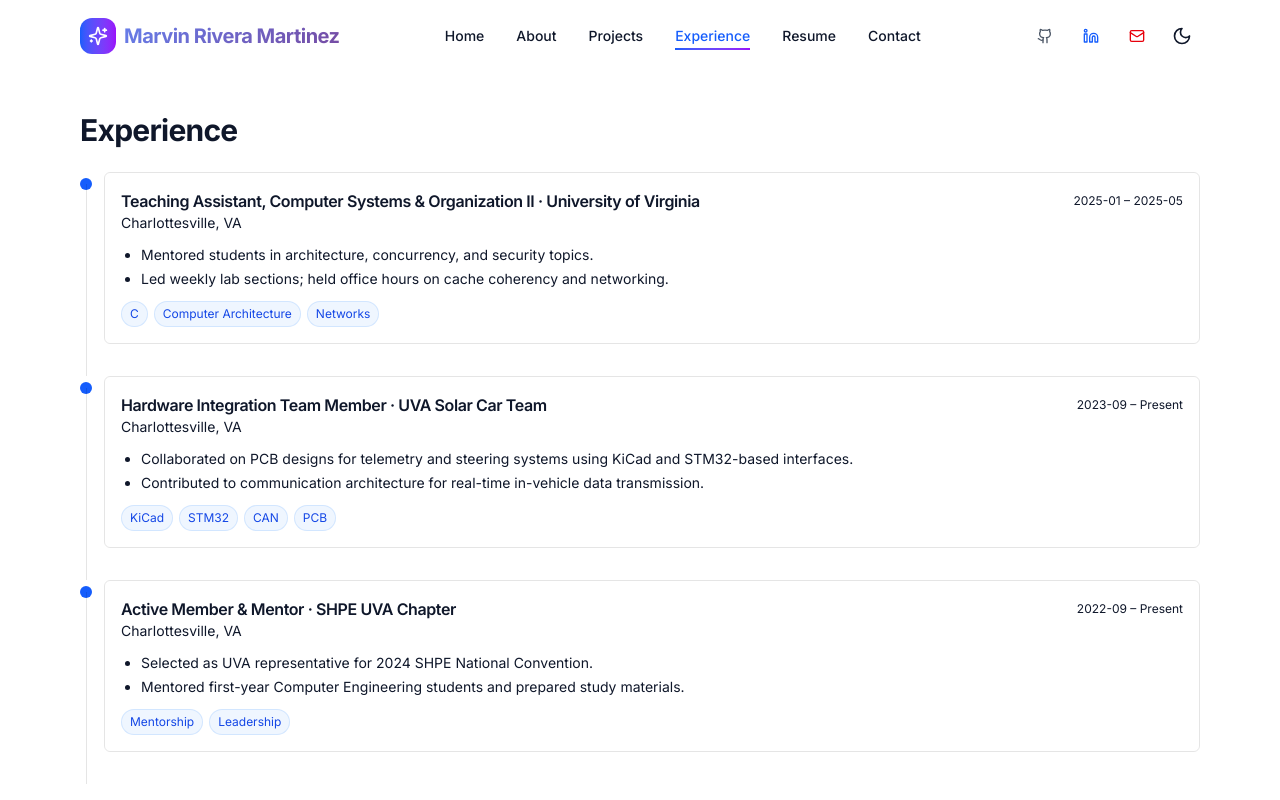
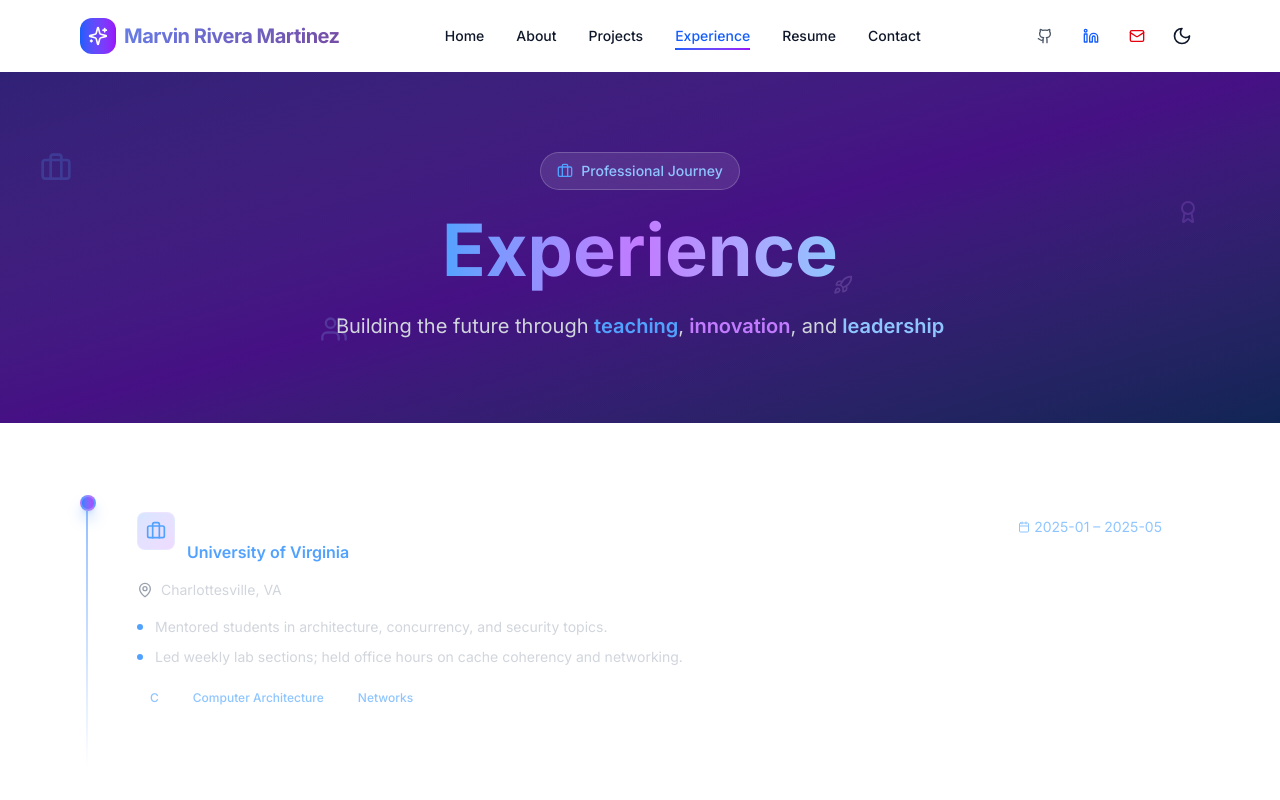
Before and after one commit to ariveram128/ariveram128.dev, a Next.js app: page /experience in a window 1280 px wide. Shown: the top 800 px of the page. Built offline with nearby package versions, Linux system fonts and the light colour scheme.

Commit message:
Improvements to Experience page

```diff
--- a/src/app/experience/page.tsx
+++ b/src/app/experience/page.tsx
@@ -1,19 +1,72 @@
 import ExperienceCard from "@/components/ExperienceCard";
 import { experiences } from "@/lib/experience";
+import { Briefcase, Award, Users, Rocket } from "lucide-react";
 
 export const metadata = {
   title: "Experience | Marvin Rivera",
-  description: "Internships, research, and roles held by Marvin Rivera.",
+  description: "Professional experience, leadership roles, and contributions by Marvin Rivera.",
 };
 
 export default function ExperiencePage() {
   return (
-    <main className="max-w-6xl mx-auto px-4 py-10">
-      <h1 className="text-2xl md:text-3xl font-bold tracking-tight">Experience</h1>
-      <section className="mt-6">
-        {experiences.map((item) => (
-          <ExperienceCard key={item.id} item={item} />
-        ))}
+    <main className="min-h-screen">
+      {/* Epic Hero Section */}
+      <section className="relative py-20 px-4 overflow-hidden">
+        {/* Animated Background */}
+        <div className="absolute inset-0 bg-gradient-to-br from-blue-950 via-purple-950 to-slate-900 animate-gradient-x"></div>
+        <div className="absolute inset-0 bg-gradient-to-tl from-blue-600/20 to-purple-600/20 animate-gradient-y"></div>
+        <div className="absolute inset-0 bg-[radial-gradient(ellipse_at_top,_var(--tw-gradient-stops))] from-blue-500/10 via-transparent to-transparent"></div>
+
+        {/* Floating Icons */}
+        <div className="absolute top-20 left-10 opacity-20">
+          <Briefcase className="h-8 w-8 text-blue-400 animate-float" />
+        </div>
+        <div className="absolute top-32 right-20 opacity-20">
+          <Award className="h-6 w-6 text-purple-400 animate-float" style={{ animationDelay: "1s" }} />
+        </div>
+        <div className="absolute bottom-20 left-1/4 opacity-20">
+          <Users className="h-7 w-7 text-blue-300 animate-float" style={{ animationDelay: "2s" }} />
+        </div>
+        <div className="absolute bottom-32 right-1/3 opacity-20">
+          <Rocket className="h-5 w-5 text-purple-300 animate-float" style={{ animationDelay: "0.5s" }} />
+        </div>
+
+        <div className="relative max-w-6xl mx-auto text-center">
+          {/* Badge */}
+          <div className="inline-flex items-center gap-2 px-4 py-2 rounded-full glass border border-white/20 backdrop-blur-md mb-6 animate-slide-in-up">
+            <Briefcase className="h-4 w-4 text-blue-400" />
+            <span className="text-sm font-medium text-blue-300">Professional Journey</span>
+          </div>
+
+          {/* Epic Title */}
+          <h1 className="text-4xl md:text-6xl lg:text-7xl font-bold mb-6 animate-slide-in-up" style={{ animationDelay: "0.2s" }}>
+            <span className="bg-gradient-to-r from-blue-400 via-purple-400 to-blue-300 bg-clip-text text-transparent">
+              Experience
+            </span>
+          </h1>
+
+          {/* Subtitle */}
+          <p className="text-xl text-gray-300 max-w-2xl mx-auto leading-relaxed animate-slide-in-up" style={{ animationDelay: "0.4s" }}>
+            Building the future through <span className="text-blue-400 font-semibold">teaching</span>,
+            <span className="text-purple-400 font-semibold"> innovation</span>, and
+            <span className="text-blue-300 font-semibold"> leadership</span>
+          </p>
+        </div>
+      </section>
+
+      {/* Experience Timeline */}
+      <section className="max-w-6xl mx-auto px-4 py-16">
+        <div className="space-y-8">
+          {experiences.map((item, index) => (
+            <div
+              key={item.id}
+              className="animate-slide-in-up"
+              style={{ animationDelay: `${index * 0.2}s` }}
+            >
+              <ExperienceCard item={item} />
+            </div>
+          ))}
+        </div>
       </section>
     </main>
   );
--- a/src/components/ExperienceCard.tsx
+++ b/src/components/ExperienceCard.tsx
@@ -1,29 +1,77 @@
 import type { Experience } from "@/types";
+import { MapPin, Calendar, Briefcase, Award, Users } from "lucide-react";
+
+const getCompanyIcon = (company: string) => {
+  if (company.toLowerCase().includes("university")) return Briefcase;
+  if (company.toLowerCase().includes("solar")) return Award;
+  if (company.toLowerCase().includes("shpe")) return Users;
+  return Briefcase;
+};
 
 export default function ExperienceCard({ item }: { item: Experience }) {
+  const IconComponent = getCompanyIcon(item.company);
+
   return (
-    <article className="relative pl-6 pb-8">
-      <div className="absolute left-0 top-1.5 h-3 w-3 rounded-full bg-blue-600" />
-      <div className="absolute left-1.5 top-3 bottom-0 w-px bg-black/10 dark:bg-white/15" />
-      <div className="rounded-md border border-black/10 dark:border-white/15 p-4">
-        <div className="flex items-center justify-between gap-4">
-          <h3 className="font-semibold tracking-tight">
-            {item.position} · {item.company}
-          </h3>
-          <span className="text-xs text-foreground/70 whitespace-nowrap">
-            {item.startDate} – {item.endDate ?? "Present"}
-          </span>
+    <article className="relative pl-8 pb-8 group">
+      {/* Timeline Dot with Glow */}
+      <div className="absolute left-0 top-2 h-4 w-4 rounded-full bg-gradient-to-r from-blue-500 to-purple-500 shadow-lg shadow-blue-500/50 border-2 border-white/20 group-hover:shadow-blue-400/70 transition-all duration-300" />
+
+      {/* Timeline Line */}
+      <div className="absolute left-1.5 top-6 bottom-0 w-0.5 bg-gradient-to-b from-blue-500/50 to-transparent" />
+
+      {/* Content Card */}
+      <div className="glass rounded-xl border border-white/20 backdrop-blur-md p-6 hover:border-blue-300/50 transition-all duration-300 epic-hover group-hover:shadow-lg group-hover:shadow-blue-500/10">
+        {/* Header */}
+        <div className="flex items-start justify-between gap-4 mb-4">
+          <div className="flex items-start gap-3">
+            <div className="p-2 rounded-lg bg-gradient-to-br from-blue-500/20 to-purple-500/20 border border-white/20">
+              <IconComponent className="h-5 w-5 text-blue-400" />
+            </div>
+            <div>
+              <h3 className="font-bold text-lg tracking-tight text-white group-hover:text-blue-300 transition-colors">
+                {item.position}
+              </h3>
+              <div className="text-blue-400 font-semibold">
+                {item.company}
+              </div>
+            </div>
+          </div>
+
+          <div className="text-right">
+            <div className="inline-flex items-center gap-1 px-3 py-1 rounded-full glass border border-white/20 text-sm text-blue-300">
+              <Calendar className="h-3 w-3" />
+              {item.startDate} – {item.endDate ?? "Present"}
+            </div>
+          </div>
         </div>
-        <div className="text-sm text-foreground/70">{item.location}</div>
-        <ul className="mt-3 list-disc pl-5 space-y-1 text-sm">
-          {item.description.map((d, idx) => (
-            <li key={idx}>{d}</li>
-          ))}
-        </ul>
-        <div className="mt-3 flex flex-wrap gap-1.5">
-          {item.technologies.map((t) => (
-            <span key={t} className="text-xs px-2 py-1 rounded-full bg-blue-50 text-blue-700 dark:bg-blue-950/30 dark:text-blue-300 border border-blue-200/60">
-              {t}
+
+        {/* Location */}
+        <div className="flex items-center gap-2 mb-4">
+          <MapPin className="h-4 w-4 text-gray-400" />
+          <span className="text-gray-300 text-sm">{item.location}</span>
+        </div>
+
+        {/* Description */}
+        <div className="mb-4">
+          <ul className="space-y-2">
+            {item.description.map((d, idx) => (
+              <li key={idx} className="flex items-start gap-3 text-gray-300">
+                <div className="h-1.5 w-1.5 rounded-full bg-blue-400 mt-2 flex-shrink-0" />
+                <span className="text-sm leading-relaxed">{d}</span>
+              </li>
+            ))}
+          </ul>
+        </div>
+
+        {/* Technologies */}
+        <div className="flex flex-wrap gap-2">
+          {item.technologies.map((tech, idx) => (
+            <span
+              key={tech}
+              className="px-3 py-1 text-xs font-medium rounded-full glass border border-white/20 text-blue-300 hover:border-blue-300/50 transition-all duration-300"
+              style={{ animationDelay: `${idx * 0.1}s` }}
+            >
+              {tech}
             </span>
           ))}
         </div>
```
